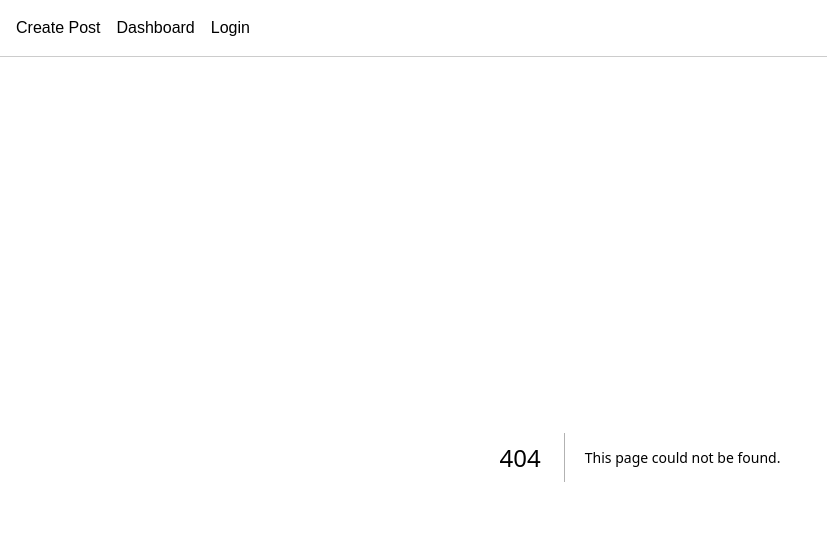
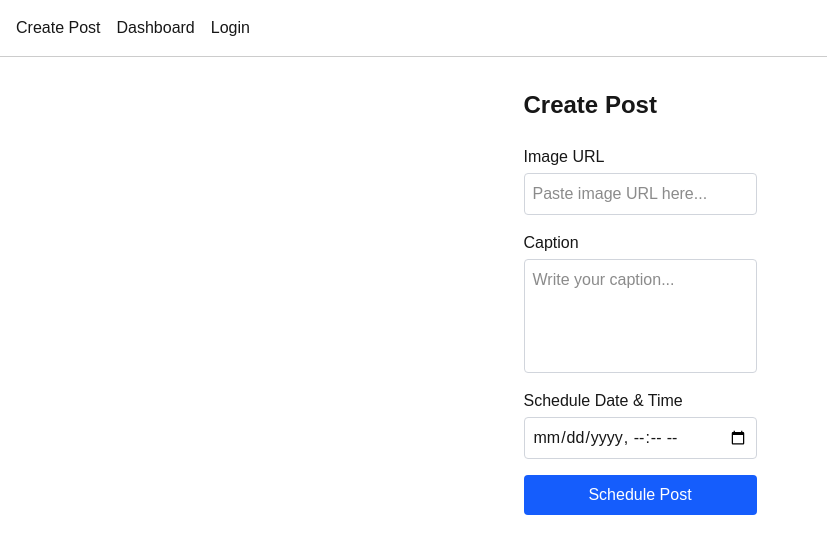
Before and after one commit to MuhammadKhuzaima12/social_scheduler, a Next.js app: page /create-post in a window 1280 px wide. Before the commit this address had no page. Shown: the top 554 px of the page, without its empty margins (0-827 px from the left). Built offline with nearby package versions, Linux system fonts and the light colour scheme.

Commit message:
Day 4 - Save posts to MongoDB

```diff
--- a/package.json
+++ b/package.json
@@ -9,6 +9,7 @@
     "lint": "eslint"
   },
   "dependencies": {
+    "axios": "^1.16.1",
     "dotenv": "^17.4.2",
     "mongoose": "^9.6.2",
     "next": "16.2.6",
--- /dev/null
+++ b/src/app/api/posts/route.ts
@@ -0,0 +1,27 @@
+import { NextRequest, NextResponse } from "next/server"
+import connectDB from "@/lib/mongodb"
+import Post from "@/models/Post"
+
+export async function POST(req: NextRequest) {
+  try {
+    await connectDB()
+
+    const body = await req.json()
+    const { caption, imageUrl, scheduledTime } = body
+
+    if (!caption || !imageUrl || !scheduledTime) {
+      return NextResponse.json({ message: "All fields are required" }, { status: 400 })
+    }
+
+    const post = await Post.create({
+      caption,
+      imageUrl,
+      scheduledTime,
+    })
+
+    return NextResponse.json({ message: "Post scheduled successfully", post }, { status: 201 })
+
+  } catch (error) {
+    return NextResponse.json({ message: "Something went wrong", error }, { status: 500 })
+  }
+}
--- a/src/app/createPost/page.tsx
+++ b/src/app/create-post/page.tsx
@@ -1,16 +1,38 @@
 "use client"
 
 import { useState } from "react"
+import axios from "axios"
 
 export default function CreatePost() {
   const [caption, setCaption] = useState("")
   const [date, setDate] = useState("")
-  const [image, setImage] = useState<File | null>(null)
+  const [imageUrl, setImageUrl] = useState("")
+  const [loading, setLoading] = useState(false)
 
-  const handleSubmit = (e:  React.SyntheticEvent) => {
+  const handleSubmit = async (e: React.SyntheticEvent) => {
     e.preventDefault()
-    console.log({ caption, date, image })
-    alert("Post Scheduled!")
+
+    if (!caption || !date || !imageUrl) {
+      alert("Please fill all fields")
+      return
+    }
+
+    try {
+      setLoading(true)
+      const response = await axios.post("/api/posts", {
+        caption,
+        imageUrl,
+        scheduledTime: date,
+      })
+      alert(response.data.message)
+      setCaption("")
+      setDate("")
+      setImageUrl("")
+    } catch (error) {
+      alert("Something went wrong")
+    } finally {
+      setLoading(false)
+    }
   }
 
   return (
@@ -19,8 +41,9 @@ export default function CreatePost() {
       <div className="flex flex-col gap-4">
 
         <div className="flex flex-col gap-1">
-          <label className="font-medium">Image</label>
-          <input type="file" accept="image/*" onChange={(e) => setImage(e.target.files?.[0] || null)}
+          <label className="font-medium">Image URL</label>
+          <input type="text" value={imageUrl} onChange={(e) => setImageUrl(e.target.value)}
+            placeholder="Paste image URL here..."
             className="border border-gray-300 rounded p-2" />
         </div>
 
@@ -37,9 +60,9 @@ export default function CreatePost() {
             className="border border-gray-300 rounded p-2" />
         </div>
 
-        <button onClick={handleSubmit}
-          className="bg-blue-600 text-white py-2 rounded hover:bg-blue-700 transition">
-          Schedule Post
+        <button onClick={handleSubmit} disabled={loading}
+          className="bg-blue-600 text-white py-2 rounded hover:bg-blue-700 transition disabled:opacity-50">
+          {loading ? "Scheduling..." : "Schedule Post"}
         </button>
 
       </div>
```
Also changed, not shown: 1 other file (tests, documents, lock files or other folders).
